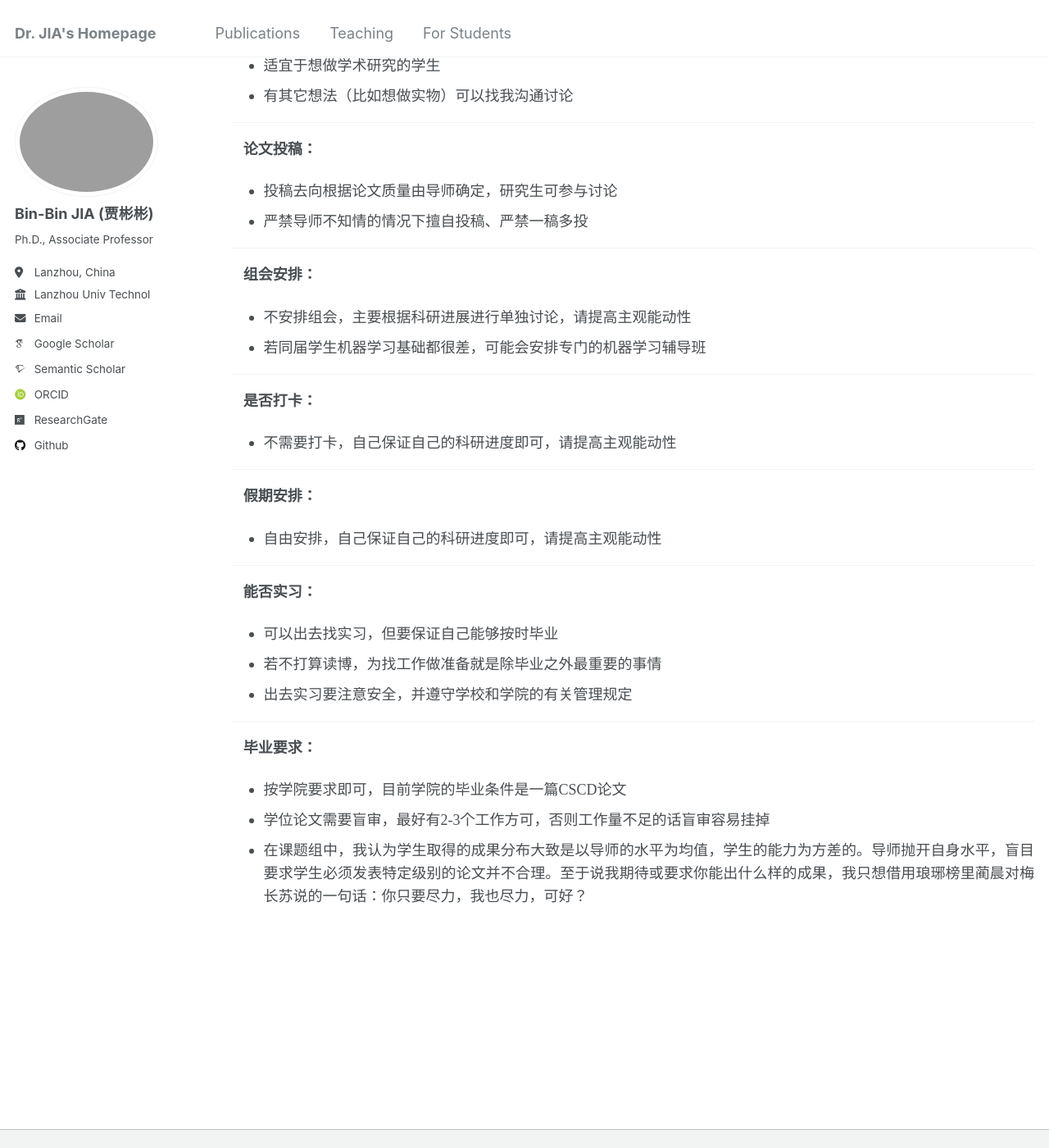
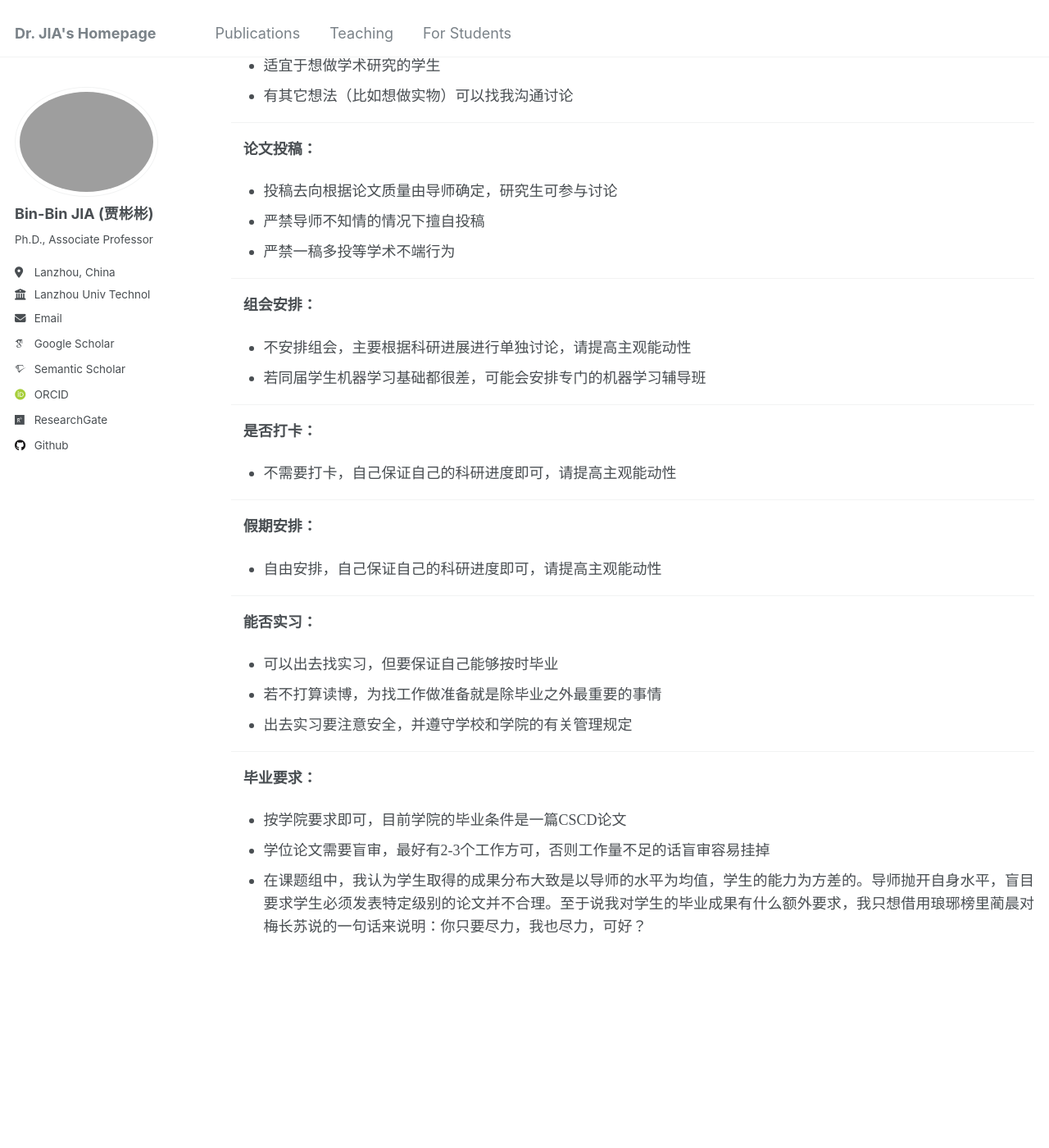
Before and after one commit to jiabinbin-ai/jiabinbin-ai.github.io, a Jekyll site: the page built from _pages/For-Students.html, in a window 1280 px wide and 1400 px high, scrolled down 1227 px. Shown: the whole window at 82% size. Built offline with Jekyll 4.4.1, drawn with Linux system fonts in a browser that asks for light colours; some web fonts are replaced.

Commit message:
Update For-Students.html

```diff
--- a/_pages/For-Students.html
+++ b/_pages/For-Students.html
@@ -94,7 +94,10 @@ author_profile: true
 	<span lang="en-us"><font face="Times New Roman">投稿去向根据论文质量由导师确定，研究生可参与讨论</font></span></li>
 	<li>
 	<p align="justify" style="line-height: 150%; margin-top:8px; margin-bottom:0">
-	<span lang="en-us"><font face="Times New Roman">严禁导师不知情的情况下擅自投稿、严禁一稿多投</font></span></li>
+	<span lang="en-us"><font face="Times New Roman">严禁导师不知情的情况下擅自投稿</font></span></li>
+	<li>
+	<p align="justify" style="line-height: 150%; margin-top:8px; margin-bottom:0">
+	<span lang="en-us"><font face="Times New Roman">严禁一稿多投等学术不端行为</font></span></li>
 </ul>
 <hr>
 <p align="justify" style="line-height: 150%">&nbsp;&nbsp; <b>
@@ -149,5 +152,5 @@ author_profile: true
 	<span lang="en-us"><font face="Times New Roman">学位论文需要盲审，最好有2-3个工作方可，否则工作量不足的话盲审容易挂掉</font></span></li>
 	<li>
 	<p align="justify" style="line-height: 150%; margin-top:8px; margin-bottom:0">
-	<span lang="en-us"><font face="Times New Roman">在课题组中，我认为学生取得的成果分布大致是以导师的水平为均值，学生的能力为方差的。导师抛开自身水平，盲目要求学生必须发表特定级别的论文并不合理。至于说我期待或要求你能出什么样的成果，我只想借用琅琊榜里蔺晨对梅长苏说的一句话：你只要尽力，我也尽力，可好？</font></span></li>
+	<span lang="en-us"><font face="Times New Roman">在课题组中，我认为学生取得的成果分布大致是以导师的水平为均值，学生的能力为方差的。导师抛开自身水平，盲目要求学生必须发表特定级别的论文并不合理。至于说我对学生的毕业成果有什么额外要求，我只想借用琅琊榜里蔺晨对梅长苏说的一句话来说明：你只要尽力，我也尽力，可好？</font></span></li>
 </ul>
```
